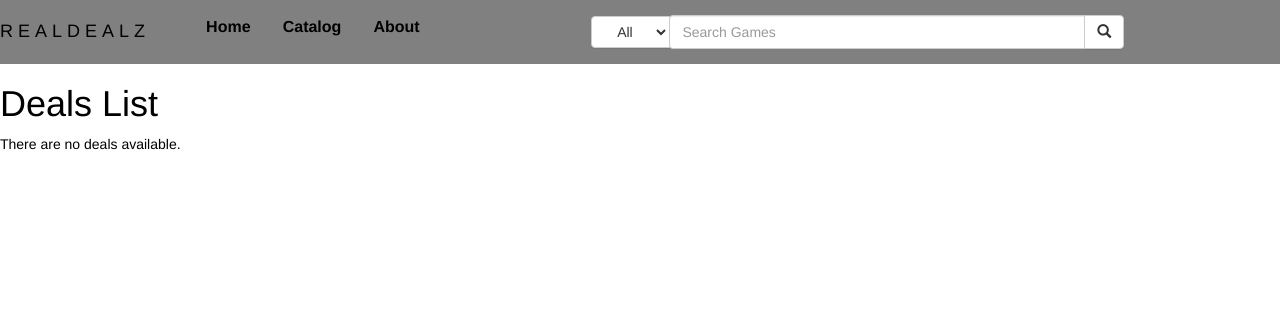
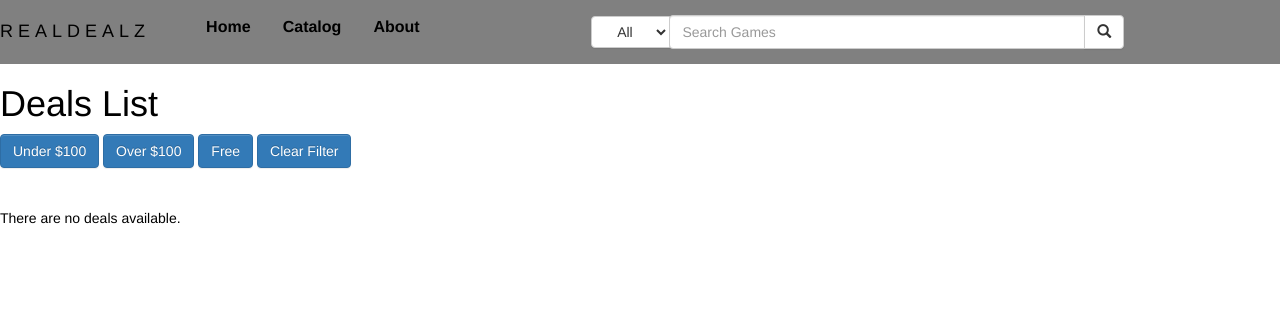
Before and after one commit to ChicoState/realdealz, a Django app: template app/templates/realdealz/game_list.html in a window 1280 px wide. Shown: the top 324 px of the page. Run offline with Django 3.2, Linux system fonts and the light colour scheme; the template is opened without the code that fills it, so the values that code supplies are empty; parts of the project's set-up code (start-up, migrations or seed data) failed here and were passed over; some libraries are stand-ins or nearby versions.

Commit message:
moved html

```diff
--- a/app/templates/realdealz/game_list.html
+++ b/app/templates/realdealz/game_list.html
@@ -1,7 +1,22 @@
 {% extends "search.html" %}
+{% block content %}
 
-{% block content %}
+<style>
+  li {
+    font-size: 18px;
+  }
+</style>
+
   <h1>Deals List</h1>
+  <div>
+    <a href="/" class="btn btn-primary">Under $100</a>
+    <a href="/" class="btn btn-primary">Over $100</a>
+    <a href="/" class="btn btn-primary">Free</a>
+    <a href="/" class="btn btn-primary">Clear Filter</a>
+    <br>
+    <br>
+    <br>
+  </div>
   {% if game_list %}
   <ul>
     {% for Game in game_list %}
```
